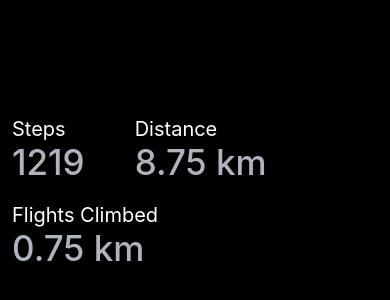
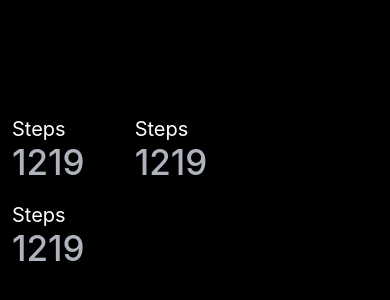
Before and after one commit to Noah-Amoo/StepCount, a React Native app in the folder StepCounter/: screen / in a window 390 px wide. Shown: the part 238-538 px from the top of the page. Built offline with nearby package versions, Linux system fonts and the light colour scheme.

Commit message:
Created a function to display the values and labels

```diff
--- a/StepCounter/App.tsx
+++ b/StepCounter/App.tsx
@@ -1,13 +1,21 @@
 import { StatusBar } from 'expo-status-bar';
 import { StyleSheet, Text, View } from 'react-native';
 
+const Value = () => {
+  return (
+    <View style={styles.valueContainer}>
+      <Text style={styles.label}>Steps</Text>
+      <Text style={styles.value}>1219</Text>
+    </View>
+  );
+}
 export default function App() {
   return (
     <View style={styles.container}>
       <Text>Hello Counter</Text>
 
       <View style={{flexDirection: 'row'}}>
-        <View style={styles.valueContainer}>
+        {/* <View style={styles.valueContainer}>
           <Text style={styles.label}>Steps</Text>
           <Text style={styles.value}>1219</Text>
         </View>
@@ -15,13 +23,16 @@ export default function App() {
         <View style={styles.valueContainer}>
           <Text style={styles.label}>Distance</Text>
           <Text style={styles.value}>8.75 km</Text>
-        </View>
+        </View> */}
+        <Value />
+        <Value />
       </View>
 
-      <View style={styles.valueContainer}>
+      {/* <View style={styles.valueContainer}>
         <Text style={styles.label}>Flights Climbed</Text>
         <Text style={styles.value}>0.75 km</Text>
-      </View>
+      </View> */}
+      <Value />
 
       <StatusBar style="auto" />
     </View>
```
